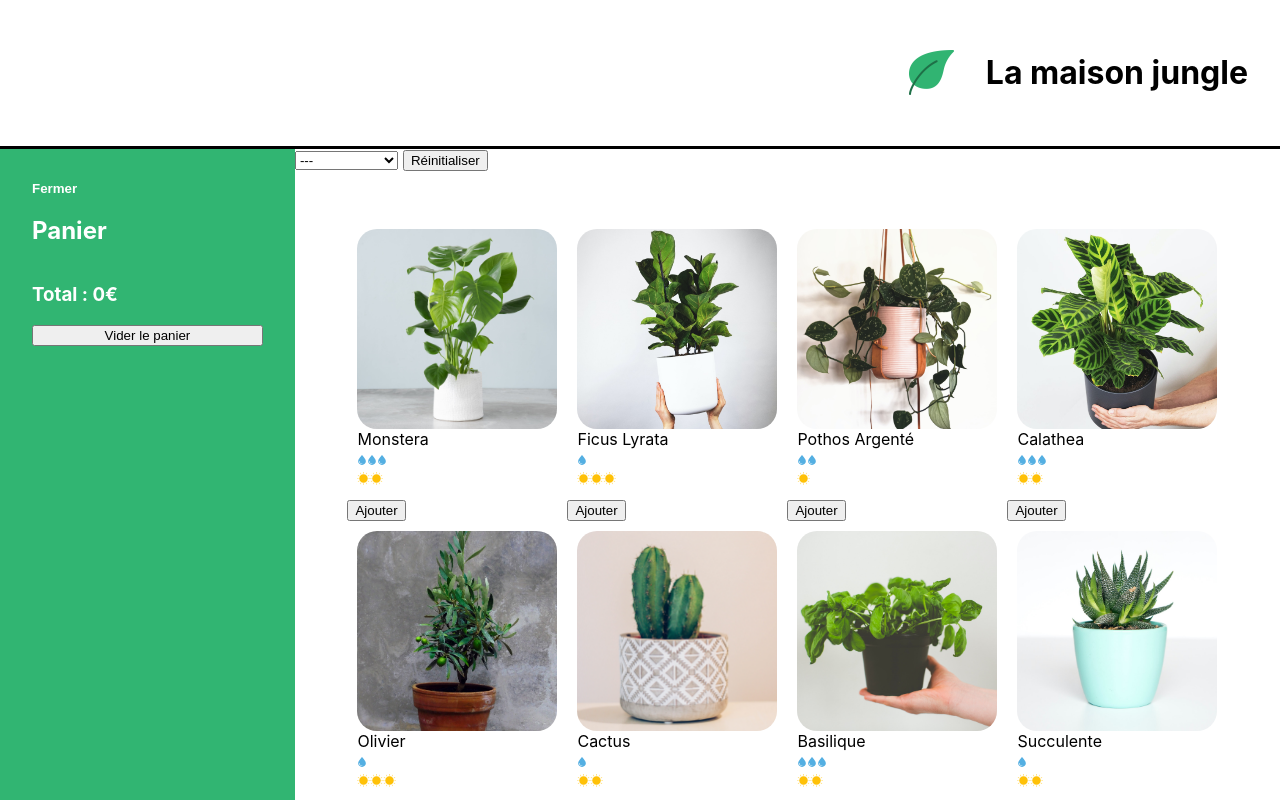
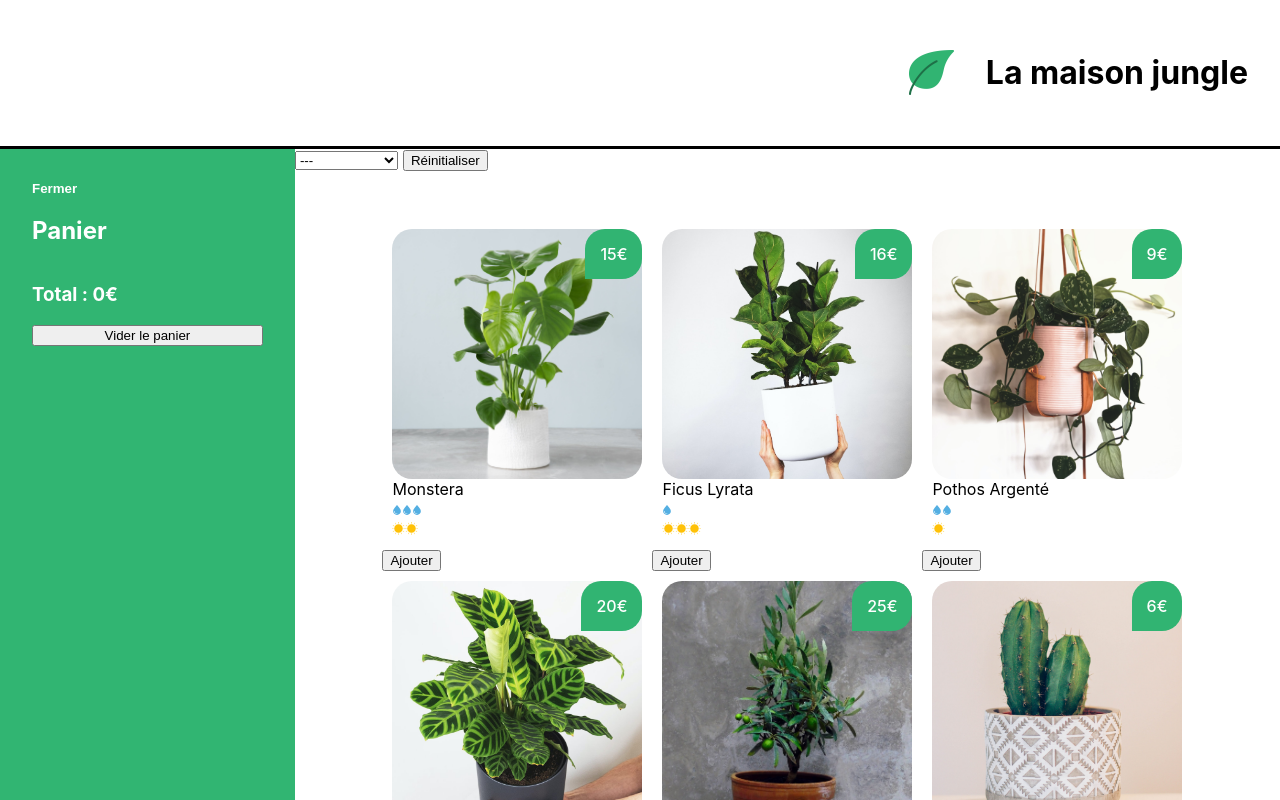
Before and after one commit to JuniorTak/Start-with-React, a React (Create React App) app: page / in a window 1280 px wide. Shown: the top 800 px of the page. Built offline with nearby package versions, Linux system fonts and the light colour scheme.

Commit message:
Properly style and display the plant items in the shopping list

```diff
--- a/src/components/PlantItem.js
+++ b/src/components/PlantItem.js
@@ -1,9 +1,10 @@
 import CareScale from "./CareScale"
 import '../styles/PlantItem.css'
 
-function PlantItem({cover, name, isBestSale, water, light}) {
+function PlantItem({cover, name, water, light, price, isBestSale}) {
 	return (
 		<div className='lmj-plant-item' onClick={() => handleClick(name)}>
+			<span className='lmj-plant-item-price'>{price}€</span>
 			<img className='lmj-plant-item-cover' src={cover} alt={`${name} cover`} />
 			{name} {isBestSale ? '🔥' : null}
 			<div>
--- a/src/components/ShoppingList.js
+++ b/src/components/ShoppingList.js
@@ -7,7 +7,7 @@
 
 function ShoppingList({ cart, updateCart }) {
 
-    const [activeCategory, setActiveCategory] = useState('')
+    const [activeCategory, setActiveCategory] = useState('') // useState declared to the parent component
 
     let categories = []
     plantList.forEach(myFunction)
@@ -45,10 +45,17 @@
                     activeCategory={activeCategory}
             />
             <ul className='lmj-plant-list'>
-                {plantList.map(({ id, cover, name, water, light, price, category }) =>
+                {plantList.map(({ id, cover, name, water, light, price, isBestSale, category }) =>
                     !activeCategory || activeCategory === category ? (
                         <div key={id}>
-                            <PlantItem cover={cover} name={name} water={water} light={light} />
+                            <PlantItem
+                                cover={cover}
+                                name={name}
+                                water={water}
+                                light={light}
+                                price={price}
+                                isBestSale={isBestSale}
+                            />
                             <button onClick={() => addToCart(name, price)}>Ajouter</button>
                         </div>
                     ) : null
--- a/src/datas/plantList.js
+++ b/src/datas/plantList.js
@@ -16,7 +16,8 @@
 		light: 2,
 		water: 3,
 		cover: monstera,
-		price: 15
+		price: 15,
+		isBestSale: false
 	},
 	{
 		name: 'ficus lyrata',
@@ -25,7 +26,8 @@
 		light: 3,
 		water: 1,
 		cover: lyrata,
-		price: 16
+		price: 16,
+		isBestSale: false
 	},
 
 	{
@@ -35,7 +37,8 @@
 		light: 1,
 		water: 2,
 		cover: pothos,
-		price: 9
+		price: 9,
+		isBestSale: false
 	},
 	{
 		name: 'calathea',
@@ -44,8 +47,8 @@
 		light: 2,
 		water: 3,
 		cover: calathea,
-
-		price: 20
+		price: 20,
+		isBestSale: false
 	},
 	{
 		name: 'olivier',
@@ -54,7 +57,8 @@
 		light: 3,
 		water: 1,
 		cover: olivier,
-		price: 25
+		price: 25,
+		isBestSale: true
 	},
 	{
 		name: 'cactus',
@@ -63,7 +67,8 @@
 		light: 2,
 		water: 1,
 		cover: cactus,
-		price: 6
+		price: 6,
+		isBestSale: false
 	},
 	{
 		name: 'basilique',
@@ -72,7 +77,8 @@
 		light: 2,
 		water: 3,
 		cover: basil,
-		price: 5
+		price: 5,
+		isBestSale: true
 	},
 	{
 		name: 'succulente',
@@ -81,7 +87,8 @@
 		light: 2,
 		water: 1,
 		cover: succulent,
-		price: 8
+		price: 8,
+		isBestSale: false
 	},
 	{
 		name: 'menthe',
@@ -90,6 +97,7 @@
 		light: 2,
 		water: 2,
 		cover: mint,
-		price: 4
+		price: 4,
+		isBestSale: true
 	}
 ]
--- a/src/styles/PlantItem.css
+++ b/src/styles/PlantItem.css
@@ -1,6 +1,6 @@
 .lmj-plant-item-cover {
-	height: 200px;
-	width: 200px;
+	height: 250px;
+	width: 250px;
 	border-radius: 20px;
 	object-fit: cover;
 }
@@ -12,4 +12,16 @@
 	justify-content: center;
 	flex-direction: column;
 	text-transform: capitalize;
+	position: relative;
 }
+
+.lmj-plant-item-price {
+	position: absolute;
+	border-radius: 20px 20px 20px 0;
+	background-color: #31b472;
+	color: white;
+	padding: 15px;
+	right: 0;
+	top: 0;
+	font-weight: 500;
+}
```
